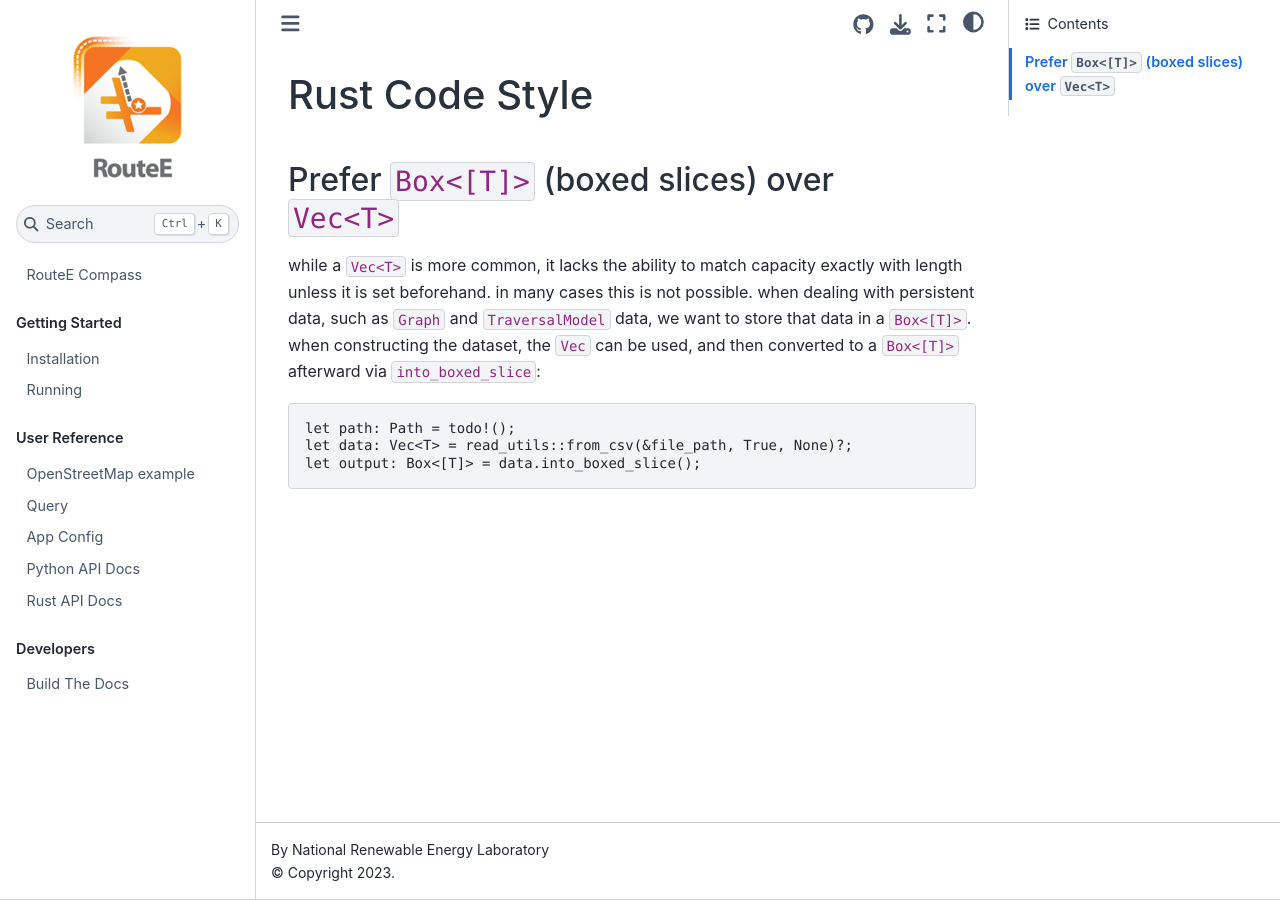
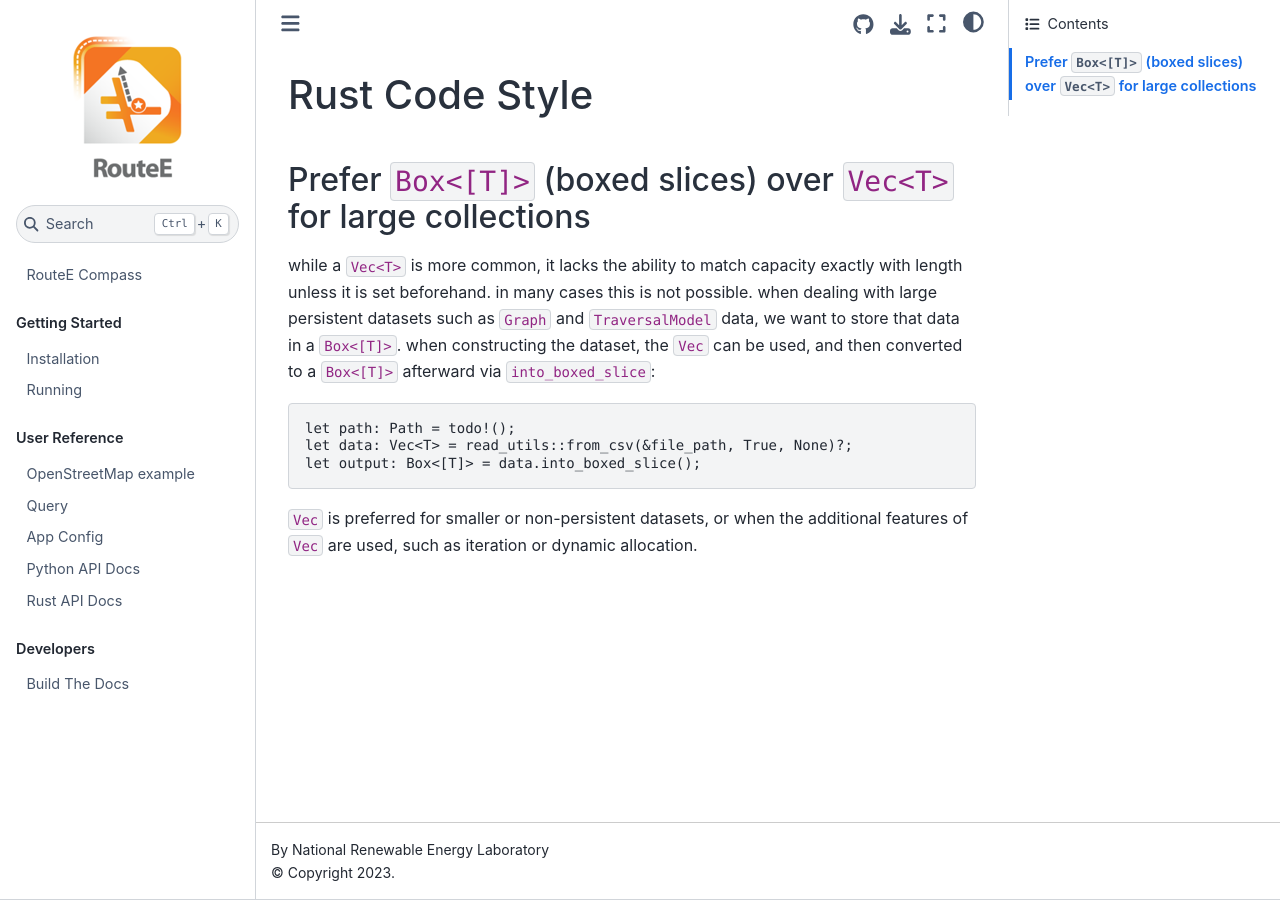
Before and after one commit to NREL/routee-compass, a Jupyter Book: the page built from docs/developers/rust_code_style.md, in a window 1280 px wide. Built offline with Jupyter Book 1.0.4 settings and Sphinx 7.4.7 and the Sphinx Book theme 1.1.4, drawn with Linux system fonts in a browser that asks for light colours.

Commit message:
for large datasets

````diff
--- a/docs/developers/rust_code_style.md
+++ b/docs/developers/rust_code_style.md
@@ -1,11 +1,13 @@
 ## Rust Code Style
 
-### Prefer `Box<[T]>` (boxed slices) over `Vec<T>`
+### Prefer `Box<[T]>` (boxed slices) over `Vec<T>` for large collections
 
-while a `Vec<T>` is more common, it lacks the ability to match capacity exactly with length unless it is set beforehand. in many cases this is not possible. when dealing with persistent data, such as `Graph` and `TraversalModel` data, we want to store that data in a `Box<[T]>`. when constructing the dataset, the `Vec` can be used, and then converted to a `Box<[T]>` afterward via `into_boxed_slice`:
+while a `Vec<T>` is more common, it lacks the ability to match capacity exactly with length unless it is set beforehand. in many cases this is not possible. when dealing with large persistent datasets such as `Graph` and `TraversalModel` data, we want to store that data in a `Box<[T]>`. when constructing the dataset, the `Vec` can be used, and then converted to a `Box<[T]>` afterward via `into_boxed_slice`:
 
 ```ignore
 let path: Path = todo!();
 let data: Vec<T> = read_utils::from_csv(&file_path, True, None)?;
 let output: Box<[T]> = data.into_boxed_slice();
 ```
+
+`Vec` is preferred for smaller or non-persistent datasets, or when the additional features of `Vec` are used, such as iteration or dynamic allocation.
````
